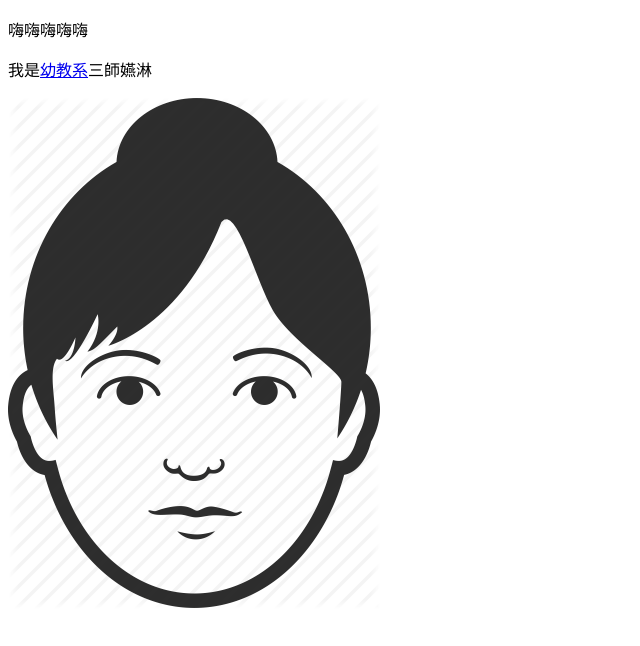
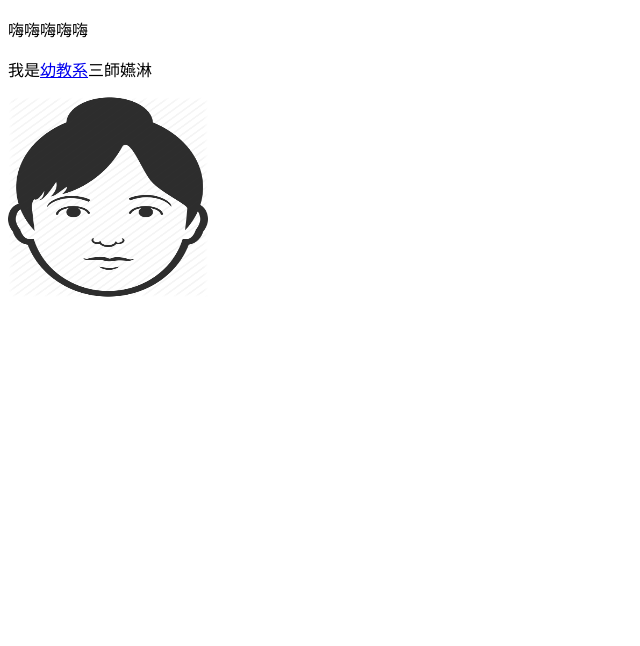
Before and after one commit to sabrinas166863/w1, a plain HTML site: page index.html in a window 1280 px wide. Shown: the part 58-704 px from the top of the page, without its empty margins (0-640 px from the left). Drawn offline with Linux system fonts and the light colour scheme.

Commit message:
Add files via upload

```diff
--- a/index.html
+++ b/index.html
@@ -10,7 +10,6 @@
      <h2>自我介紹</h2>
     <p>嗨嗨嗨嗨嗨</p>
     <p>我是<a href="http://s11.ntue.edu.tw/ch/default.asp">幼教系</a>三師嬿淋</p>
-    <img src=
-    "./lil-face-9-512.png">
+    <img src="./lil-face-9-512.png"width="200px" height="200px">
 </body>
 </html>
```
